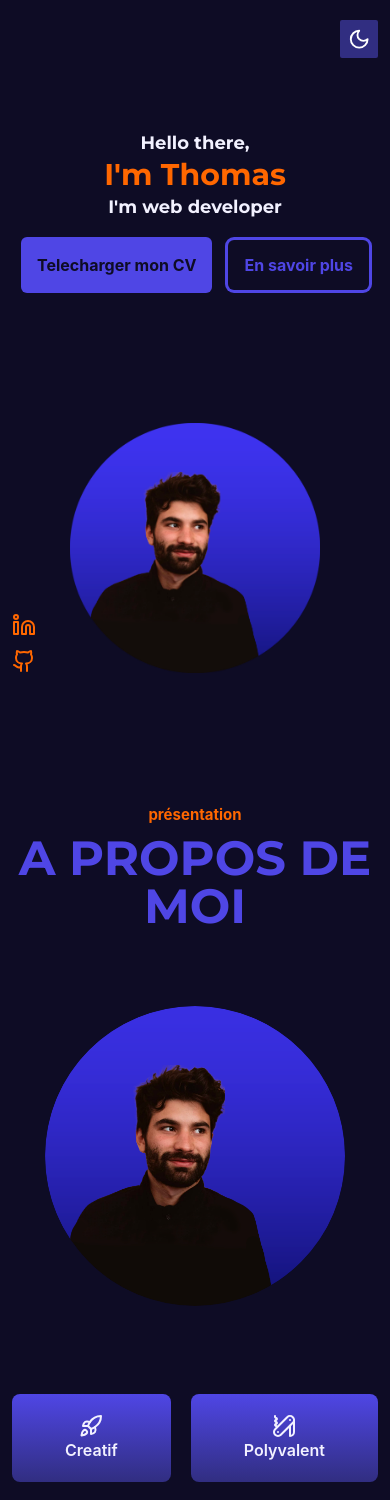
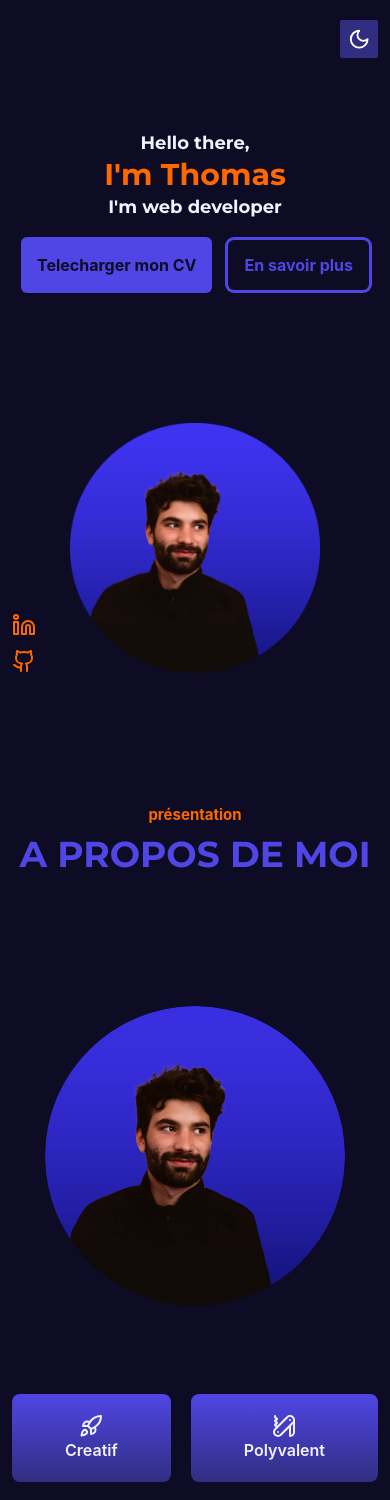
Before and after one commit to razmi0/portfolio, a React (Vite) app: page / in a window 390 px wide. Shown: the top 1500 px of the page. Built offline with nearby package versions, Linux system fonts and the light colour scheme.

Commit message:
responsive style work

```diff
--- a/src/components/HeadingTransition.tsx
+++ b/src/components/HeadingTransition.tsx
@@ -10,9 +10,11 @@ type HeadingTransitionProps = {
 
 const HeadingTransition = ({ h2, small, className, h2Class, children, ...rest }: HeadingTransitionProps) => {
   return (
-    <div {...rest} className={cn("h-[10vh] w-full text-center my-0 space-y-2", className)}>
+    <div
+      {...rest}
+      className={cn("h-[10vh] w-full text-center my-0 space-y-2 [&_h2]:text-4xl sm:[&_h2]:text-5xl", className)}>
       <small className="font-bold text-[15px] text-belgoss-500">{small}</small>
-      <h2 className={cn("text-5xl uppercase", h2Class)}>{h2}</h2>
+      <h2 className={cn("uppercase", h2Class)}>{h2}</h2>
       {children}
     </div>
   );
```
